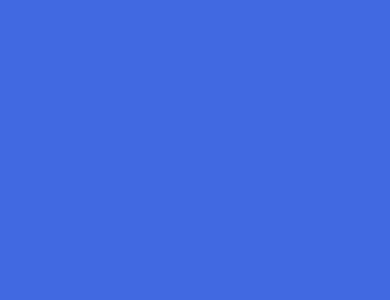
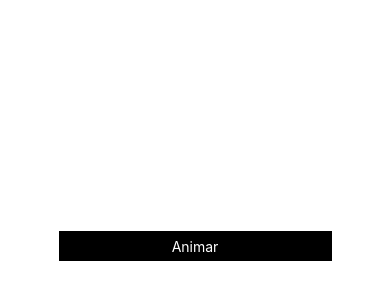
Before and after one commit to KristianKirschner/aprendizado-react-native, a React Native app: screen / in a window 390 px wide. Shown: the part 176-476 px from the top of the page. Built offline with nearby package versions, Linux system fonts and the light colour scheme.

Commit message:
Usando animatable

```diff
--- a/App.js
+++ b/App.js
@@ -1,49 +1,31 @@
 import React, { useEffect, useRef } from 'react';
-import { View, StyleSheet, Text, Animated } from 'react-native';
+import { View, StyleSheet, Text, Animated, TouchableOpacity, Touchable } from 'react-native';
+import * as Animatable from 'react-native-animatable'
 
 export default function App() {
-  const larAnimado = useRef(new Animated.Value(0)).current;
-  const altAnimado = useRef(new Animated.Value(50)).current;
 
-  useEffect(() => {
-    Animated.sequence([
-      Animated.timing(larAnimado, {
-      toValue: 100,
-      duration: 1000,
-      useNativeDriver: false,
-    }),
-    Animated.timing(altAnimado, {
-      toValue: 100,
-      duration: 1000,
-      useNativeDriver: false
-    })
-  ]).start(()=>{
-    alert('Animacao finalizada')
-  })
+  const buttonRef = useRef(null);
+  const ButtonAnimated = Animatable.createAnimatableComponent(TouchableOpacity);
 
-  }, []);
-
-  let porcentagemLargura = larAnimado.interpolate({
-    inputRange: [0, 100],
-    outputRange: ['0%', '100%']
-  })
-
-  let porcentagemAltura = altAnimado.interpolate({
-    inputRange: [50, 100],
-    outputRange: ['5%', '100%']
-  })
+  function handleClick(){
+    buttonRef.current.bounce();
+  }
 
   return (
     <View style={styles.container}>
-      <Animated.View
-        style={{
-          width: porcentagemLargura,
-          height: porcentagemAltura,
-          backgroundColor: '#4169e1',
-          justifyContent: 'center',
-        }}
+
+
+      <ButtonAnimated
+        style={styles.button}
+        animation='pulse'
+        ref={buttonRef}
+        onPress={handleClick}
       >
-      </Animated.View>
+        <Text
+          style={{color: 'white'}}
+        >Animar</Text>
+      </ButtonAnimated>
+
     </View>
   );
 }
@@ -54,4 +36,12 @@ const styles = StyleSheet.create({
     alignItems: 'center',
     justifyContent: 'center',
   },
+  button:{
+    width: '70%',
+    height: 30,
+    backgroundColor: '#000',
+    alignItems: 'center',
+    justifyContent: 'center'
+  }
+
 });
--- a/package.json
+++ b/package.json
@@ -17,6 +17,7 @@
     "axios": "^1.13.6",
     "react": "19.2.3",
     "react-native": "0.84.1",
+    "react-native-animatable": "^1.4.0",
     "react-native-safe-area-context": "^5.5.2"
   },
   "devDependencies": {
```
Also changed, not shown: 1 other file (tests, documents, lock files or other folders).
